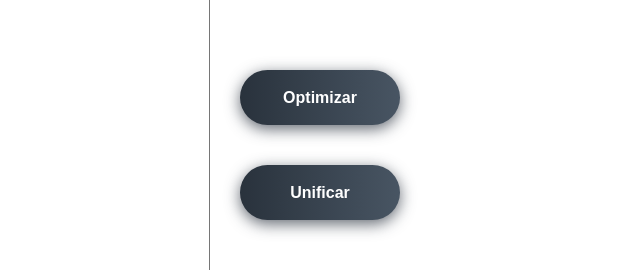
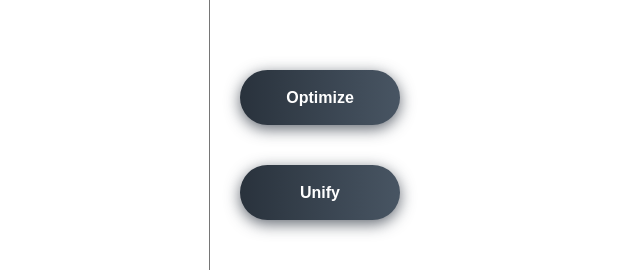
Before and after one commit to frxncismor/svg-optimizer, a website: page index.html in a window 1280 px wide. Shown: the part 181-451 px from the top of the page, 430-1070 px from the left. Drawn offline with Linux system fonts and the light colour scheme.

Commit message:
fix buttons text language

```diff
--- a/index.html
+++ b/index.html
@@ -14,8 +14,8 @@
       <textarea name="input" id="myTextarea" cols="80" rows="30"></textarea>
     </div>
     <div class="container-buttons">
-      <button class="general-button" onclick="captureInput()">Optimizar</button>
-      <button class="general-button" onclick="unifyPaths()">Unificar</button>
+      <button class="general-button" onclick="captureInput()">Optimize</button>
+      <button class="general-button" onclick="unifyPaths()">Unify</button>
     </div>
     <div class="container-2">
       <h3 class="output-title">Result</h3>
```
